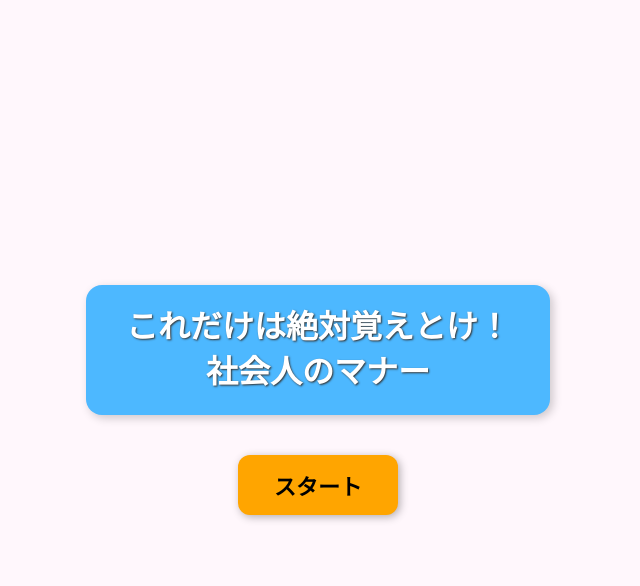
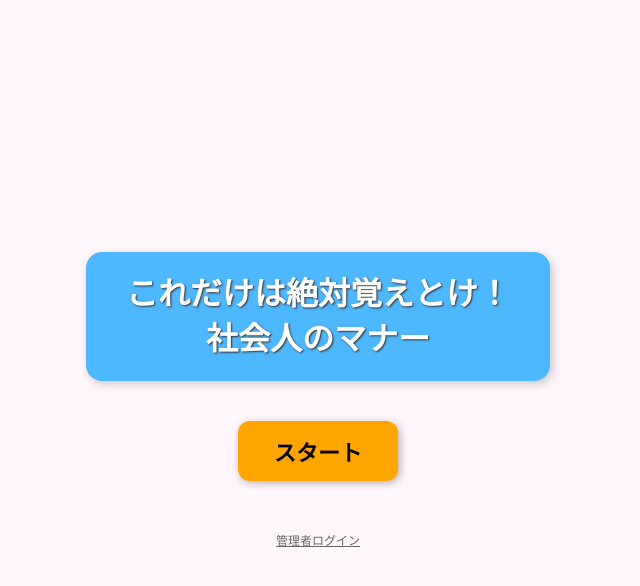
Before and after one commit to Tokashiki-11/StuLab2-project, a Flask app: page / in a window 1280 px wide. Shown: the top 586 px of the page, without its empty margins (322-962 px from the left). Run offline with Flask 3, Linux system fonts and the light colour scheme.

Commit message:
9th commit

```diff
--- a/static/style.css
+++ b/static/style.css
@@ -387,6 +387,16 @@ button:hover {
     color: #333;
 }
 
+/* 管理者ログインボタン */
+.admin-link {
+  font-size: 12px;
+  color: #666;
+  text-decoration: underline;
+  margin-top: 10px;
+  display: block;
+  text-align: center;
+}
+
 /* 改行や空白をそのまま表示させるためのクラス */
 .preformatted {
     white-space: pre-wrap;
--- a/templates/index.html
+++ b/templates/index.html
@@ -11,6 +11,7 @@
     <h1 class="title">これだけは絶対覚えとけ！<br>社会人のマナー</h1>
     <a href="{{ url_for('start_quiz') }}">
       <button class="start-button">スタート</button>
+      <a href="{{ url_for('admin_login') }}" class="admin-link">管理者ログイン</a>
     </a>
   </div>
 </body>
```
Also changed, not shown: instance/quiz.db.
